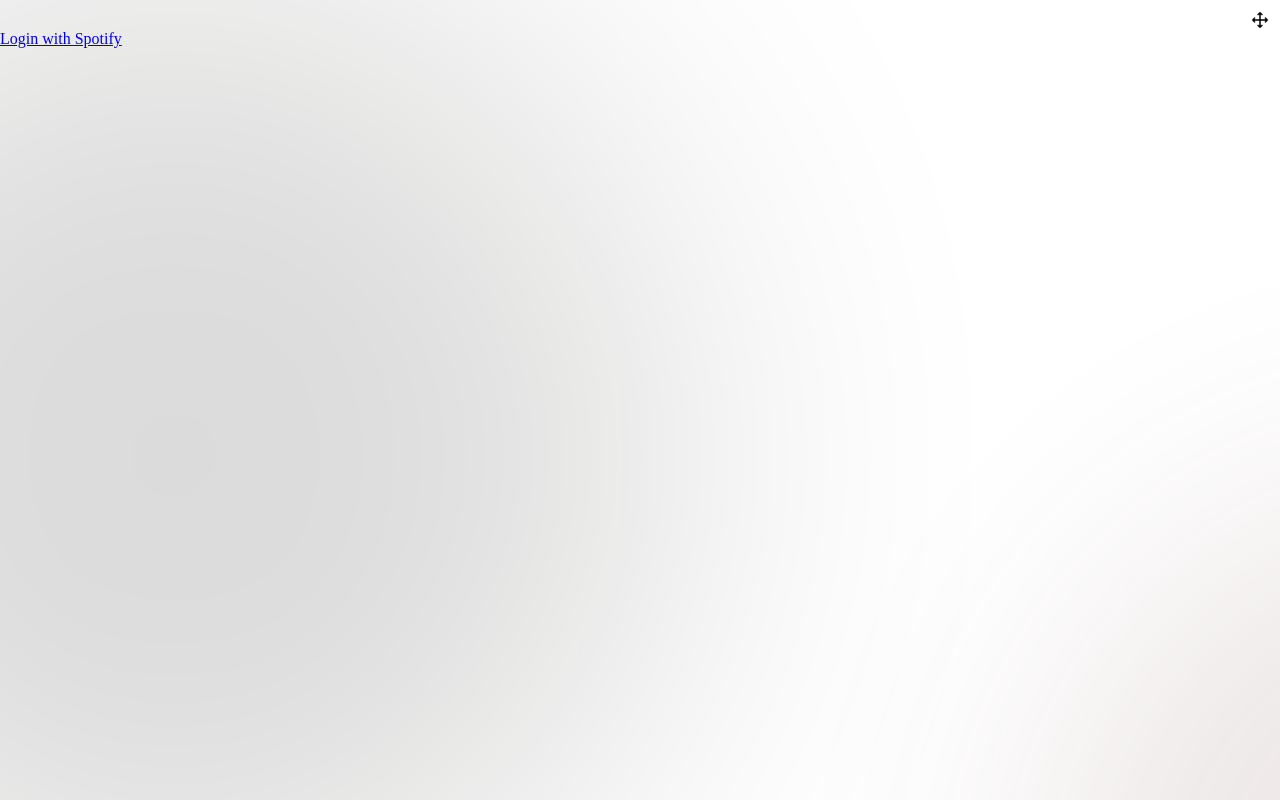
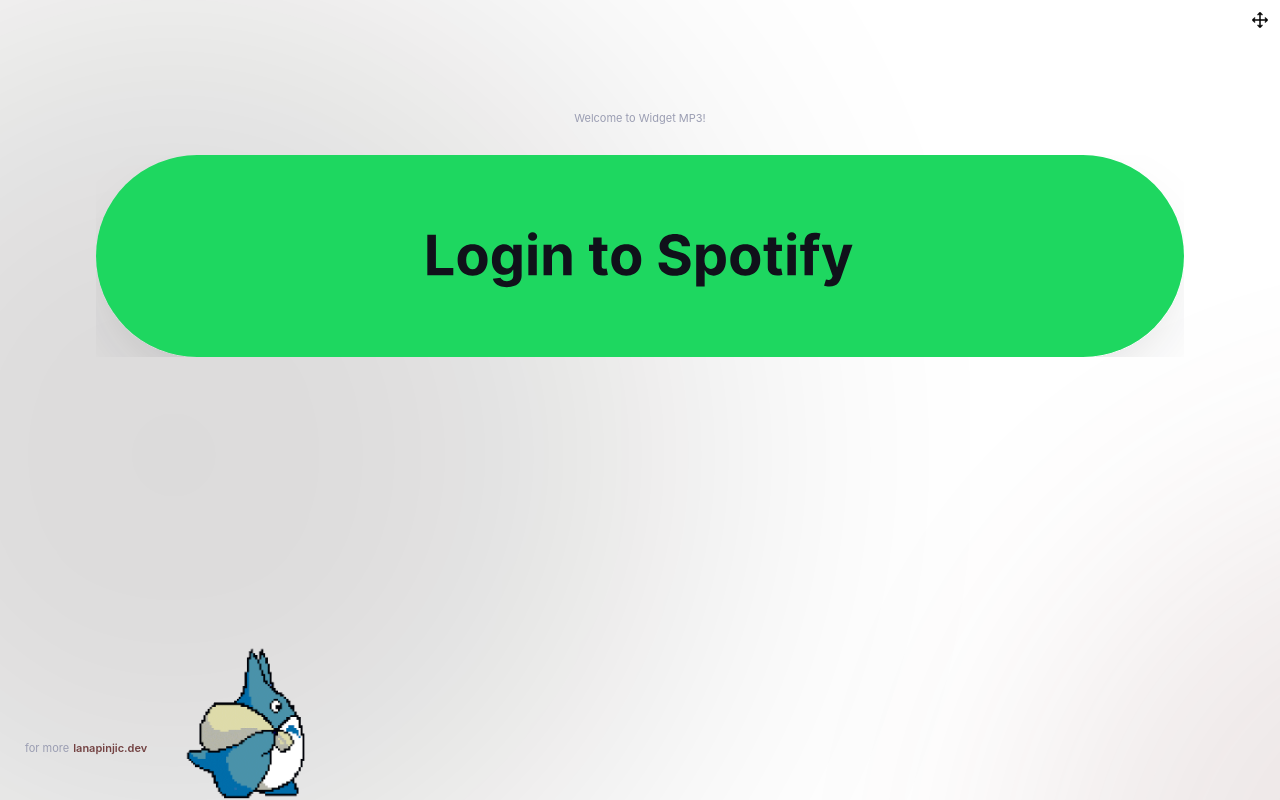
Before and after one commit to lanapinjic/WidgetMP3, a React (Vite) app: page / in a window 1280 px wide. Built offline with nearby package versions, Linux system fonts and the light colour scheme; no server answers.

Commit message:
login page linked and created with matching css

```diff
--- a/src/App.jsx
+++ b/src/App.jsx
@@ -1,6 +1,6 @@
 import React, { useState, useEffect } from 'react'
-import Playback from './Playback'
-import Login from './Login'
+import Playback from './components/Playback'
+import Login from './components/Login'
 import './App.css';
 import DragIcon from './assets/DragIcon.png';
 
--- a/src/Login.jsx
+++ /dev/null
@@ -1,11 +0,0 @@
-import React from 'react'
-
-// Just a button. Clicking it hits our own backend route (/auth/login),
-// which redirects the browser to Spotify's login page.
-function Login() {
-    return (
-        <a href="/auth/login">Login with Spotify</a>
-    )
-}
-
-export default Login
--- /dev/null
+++ b/src/components/Login.css
@@ -0,0 +1,41 @@
+.login-page {
+    text-align: center;
+    height: 100vh;
+}
+
+.login-page p {
+    font-family: "Inter", sans-serif;
+    color: #9A9DB2;
+    font-size: 11px;
+    margin-left: 5px;
+    margin-right: 5px;
+    margin-bottom: 30px;
+    padding-top: 70px;
+}
+
+.footer {
+    display: flex;
+    align-items: center;
+    position: absolute;
+    bottom: 0;
+    left: 20px;
+}
+
+.footer-text {
+    display: flex;
+    gap: 4px;
+}
+
+.footer a {
+    color: #734242;
+    text-decoration: none;
+    font-weight: 600;
+}
+
+.footer a:hover {
+    text-decoration: underline;
+}
+
+.totoro-animation{
+    width: 35%;
+}
--- /dev/null
+++ b/src/components/Login.jsx
@@ -0,0 +1,27 @@
+import './Login.css';
+import LoginSpotifyButton from "../assets/LoginSpotifyButton.svg";
+import TotoroWalking from "../assets/TotoroWalking.gif";
+
+function Login() {
+    return (
+        <div>
+            <div className="login-page">
+                <p>Welcome to Widget MP3!</p>
+                <a href="/auth/login">
+                    <img src={LoginSpotifyButton} alt="login-spotify-button" className='spotify-button'/>
+                </a>
+                <div className="footer" >
+                    <p className="footer-text">
+                        <span>for more</span>
+                        <a href="https://lanapinjic.dev" target="_blank" rel="noopener noreferrer">
+                            lanapinjic.dev
+                        </a>
+                    </p>
+                    <img src={TotoroWalking} alt="totoro-walking-animation" className='totoro-animation'/>
+                </div>
+            </div>
+        </div>
+    )
+}
+
+export default Login
--- a/src/Playback.jsx
+++ b/src/components/Playback.jsx
@@ -1,6 +1,6 @@
 import React, { useState, useEffect } from 'react'
 import PlaybackStatus from './PlaybackStatus';
-import WaitingPage from './components/WaitingPage';
+import WaitingPage from './WaitingPage';
 
 function Playback() {
     const [track, setTrack] = useState(null)
```
Also changed, not shown: src/assets/LoginSpotifyButton.svg (added), src/assets/TotoroWalking.gif (added), src/components/PlaybackStatus.css (renamed from src/PlaybackStatus.css), src/components/PlaybackStatus.jsx (renamed from src/PlaybackStatus.jsx).
